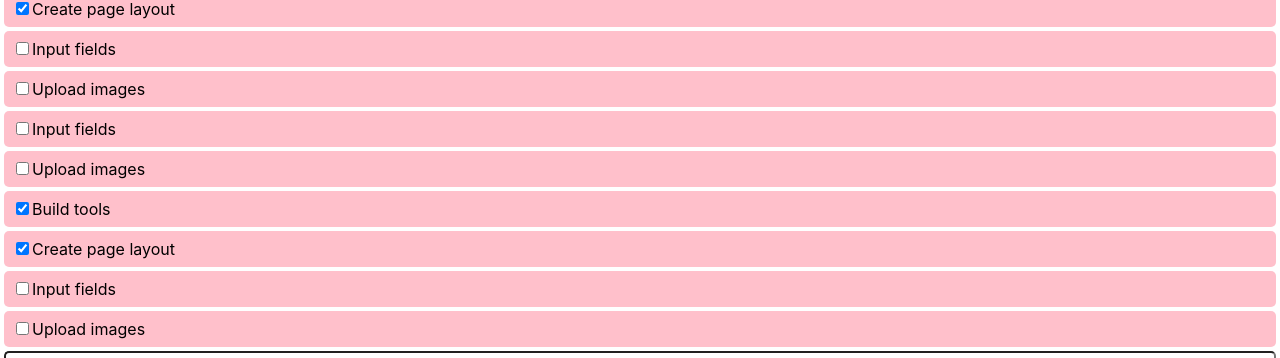
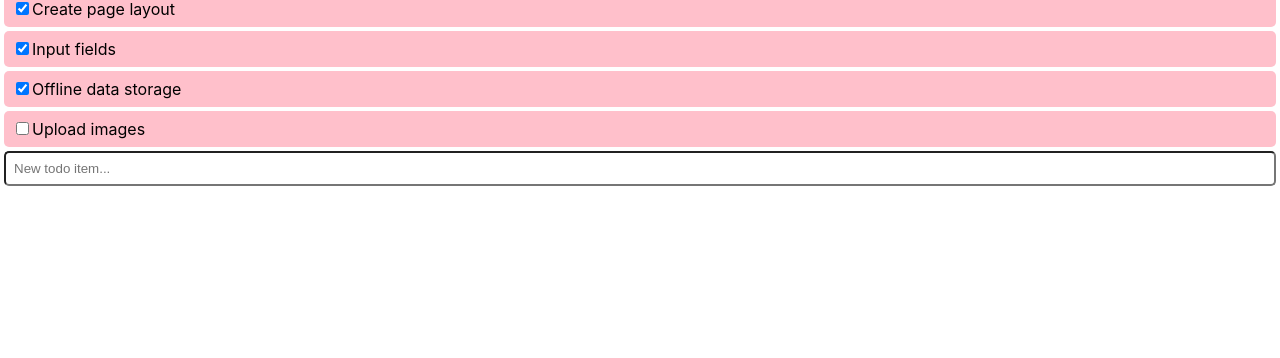
Before and after one commit to saradalsman/pwa-test, a React (Vite) app: page / in a window 1280 px wide. Shown: the part 353-711 px from the top of the page. Built offline with nearby package versions, Linux system fonts and the light colour scheme.

Commit message:
Support offline data storage
Using the localforage library.

```diff
--- a/package.json
+++ b/package.json
@@ -7,6 +7,7 @@
     "preview": "vite preview"
   },
   "dependencies": {
+    "localforage": "^1.10.0",
     "react": "^17.0.2",
     "react-dom": "^17.0.2"
   },
--- a/src/App.tsx
+++ b/src/App.tsx
@@ -1,6 +1,7 @@
-import { useState } from "react";
+import { useEffect, useState } from "react";
 import logo from "./checkbox.svg";
 import classes from "./App.module.css";
+import db, { tasksKey } from "./db";
 
 function App() {
   return (
@@ -30,49 +31,18 @@ function TodoList() {
     text: string;
     checked: boolean;
   };
-  const [tasks, setTasks] = useState([
-    {
-      text: "Build tools",
-      checked: true,
-    },
-    {
-      text: "Create page layout",
-      checked: true,
-    },
-    {
-      text: "Input fields",
-      checked: false,
-    },
-    {
-      text: "Upload images",
-      checked: false,
-    },
+  const [tasks, setTasks] = useState<TodoItem[]>([]);
 
-    {
-      text: "Input fields",
-      checked: false,
-    },
-    {
-      text: "Upload images",
-      checked: false,
-    },
-    {
-      text: "Build tools",
-      checked: true,
-    },
-    {
-      text: "Create page layout",
-      checked: true,
-    },
-    {
-      text: "Input fields",
-      checked: false,
-    },
-    {
-      text: "Upload images",
-      checked: false,
-    },
-  ]);
+  useEffect(() => {
+    db.getItem<TodoItem[]>(tasksKey)
+      .then((dbTasks) => setTasks(dbTasks ?? []))
+      .catch((err) => console.error("failed to load!", err));
+  }, []);
+  useEffect(() => {
+    db.setItem(tasksKey, tasks).catch((err) =>
+      console.error("failed to save!", err)
+    );
+  }, [tasks]);
 
   const checkItem = (i: number) => {
     const next = [...tasks];
--- /dev/null
+++ b/src/db.ts
@@ -0,0 +1,37 @@
+import localForage from "localforage";
+
+export const config = {
+  name: "PWA test",
+  storeName: "pwa_test",
+  version: 1.0,
+  description: "Offline storage for the app data",
+};
+
+const db = localForage.createInstance(config);
+export default db;
+
+export const tasksKey = "tasks";
+
+const initialTasks = [
+  {
+    text: "Build tools",
+    checked: true,
+  },
+  {
+    text: "Create page layout",
+    checked: true,
+  },
+  {
+    text: "Input fields",
+    checked: true,
+  },
+  {
+    text: "Offline data storage",
+    checked: true,
+  },
+  {
+    text: "Upload images",
+    checked: false,
+  },
+];
+db.setItem(tasksKey, initialTasks);
```
Also changed, not shown: 1 other file (tests, documents, lock files or other folders).
